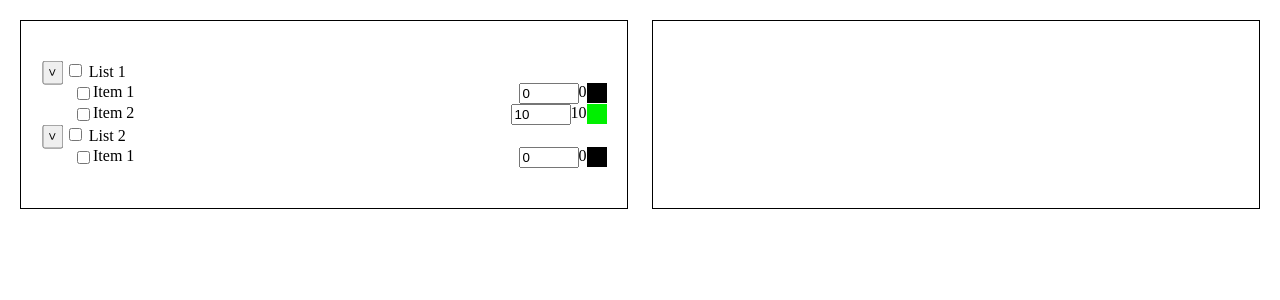
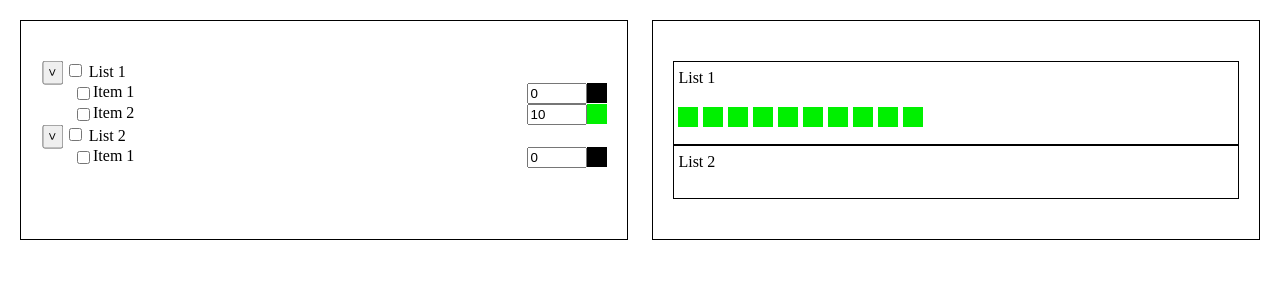
Before and after one commit to Lothering0/pro-context-test-2021, a Vue app: page / in a window 1280 px wide. Shown: the top 300 px of the page. Built offline with nearby package versions, Linux system fonts and the light colour scheme.

Commit message:
Implemented square rendering

```diff
--- a/src/components/Item.vue
+++ b/src/components/Item.vue
@@ -8,9 +8,9 @@
       type="number"
       min="0"
       v-model="count"
-      @change="cl"
+      @change="onChange"
     >
-    {{item.count}}
+
     <label
       class="color-box"
       :style="{background: item.color}"
@@ -35,8 +35,7 @@ export default {
   },
   methods: {
     ...mapMutations(['changeCount']),
-    cl() {
-      // console.log(this.count)
+    onChange() {
       this.changeCount({
         id: this.item.id,
         changedCount: this.count
--- a/src/components/LeftPanel.vue
+++ b/src/components/LeftPanel.vue
@@ -1,7 +1,7 @@
 <template>
   <ul class="panel">
     <li
-      v-for="list in lists"
+      v-for="list in getLists"
       :key="list.id"
     >
       <List :list="list" />
@@ -10,7 +10,7 @@
 </template>
 
 <script>
-import { mapState } from 'vuex'
+import { mapGetters } from 'vuex'
 import List from '@/components/List'
 
 export default {
@@ -18,9 +18,9 @@ export default {
   components: {
     List
   },
-  computed: mapState({
-    lists: state => state.lists
-  })
+  computed: mapGetters([
+    'getLists'
+  ])
 }
 </script>
 
--- a/src/components/RightPanel.vue
+++ b/src/components/RightPanel.vue
@@ -1,12 +1,62 @@
 <template>
-  <div class="panel"></div>
+  <div class="panel">
+    <ul>
+      <li
+        class="list"
+        v-for="list in getLists"
+        :key="list.id"
+      >
+        {{list.title}}
+
+        <ul
+          class="items"
+          v-for="item in list.items"
+          :key="item.id"
+        >
+          <li
+            class="item"
+            v-for="i in item.count"
+            :key="i"
+            :style="{
+              background: item.color
+            }"
+          >
+          </li>
+        </ul>
+      </li>
+    </ul>
+  </div>
 </template>
 
 <script>
+import { mapGetters } from 'vuex'
+
 export default {
-  name: 'RightPanel'
+  name: 'RightPanel',
+  computed: mapGetters([
+    'getLists'
+  ])
 }
 </script>
 
-<style>
+<style scoped>
+.list {
+  padding: 7px 4px;
+
+  border: 1px solid black;
+}
+
+.items {
+  display: flex;
+  flex-wrap: wrap;
+  column-gap: 5px;
+  row-gap: 5px;
+
+  margin: 10px 0;
+}
+
+.item {
+  width: 20px;
+  height: 20px;
+}
 </style>
--- a/src/store/index.js
+++ b/src/store/index.js
@@ -54,6 +54,9 @@ export default createStore({
   },
   actions: {
   },
+  getters: {
+    getLists: state => state.lists
+  },
   modules: {
   }
 })
```
